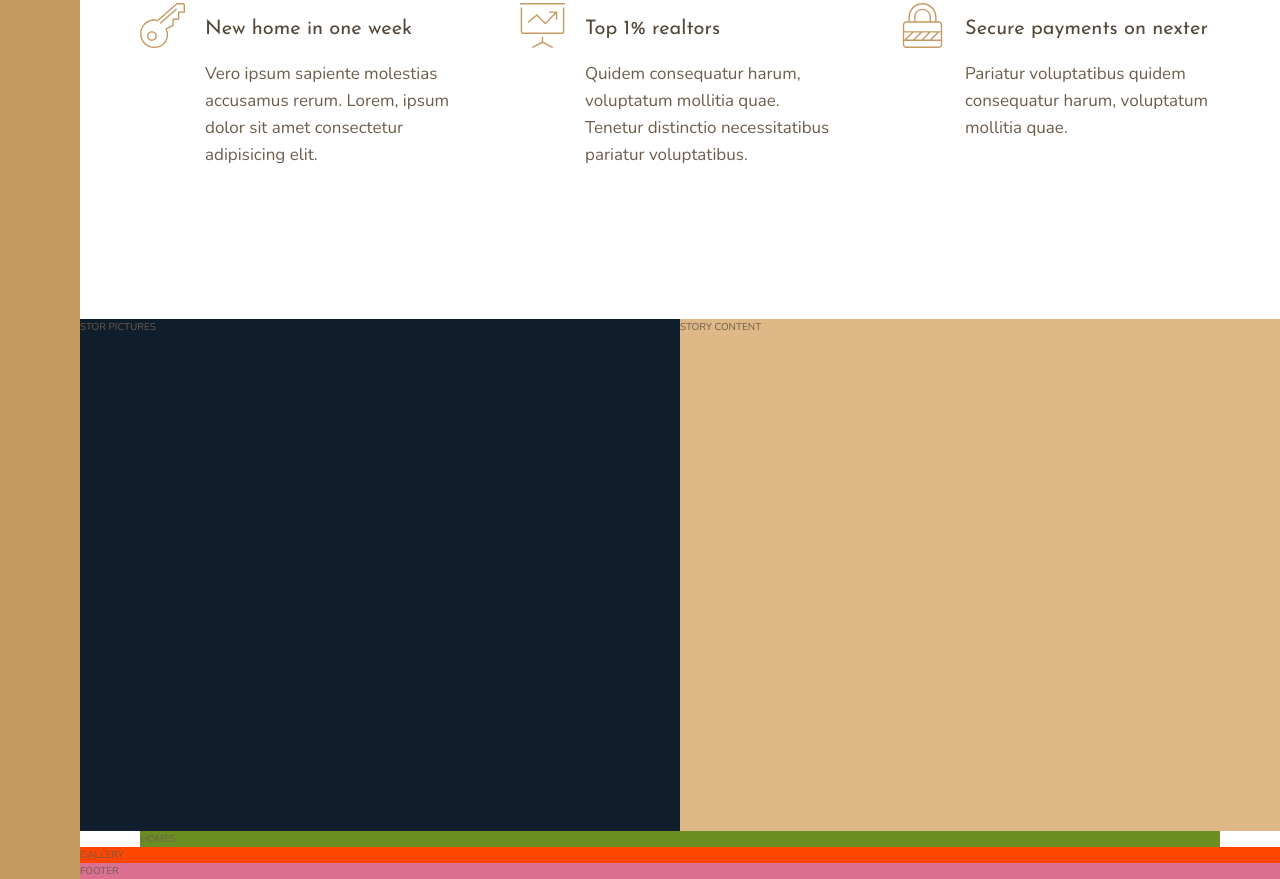
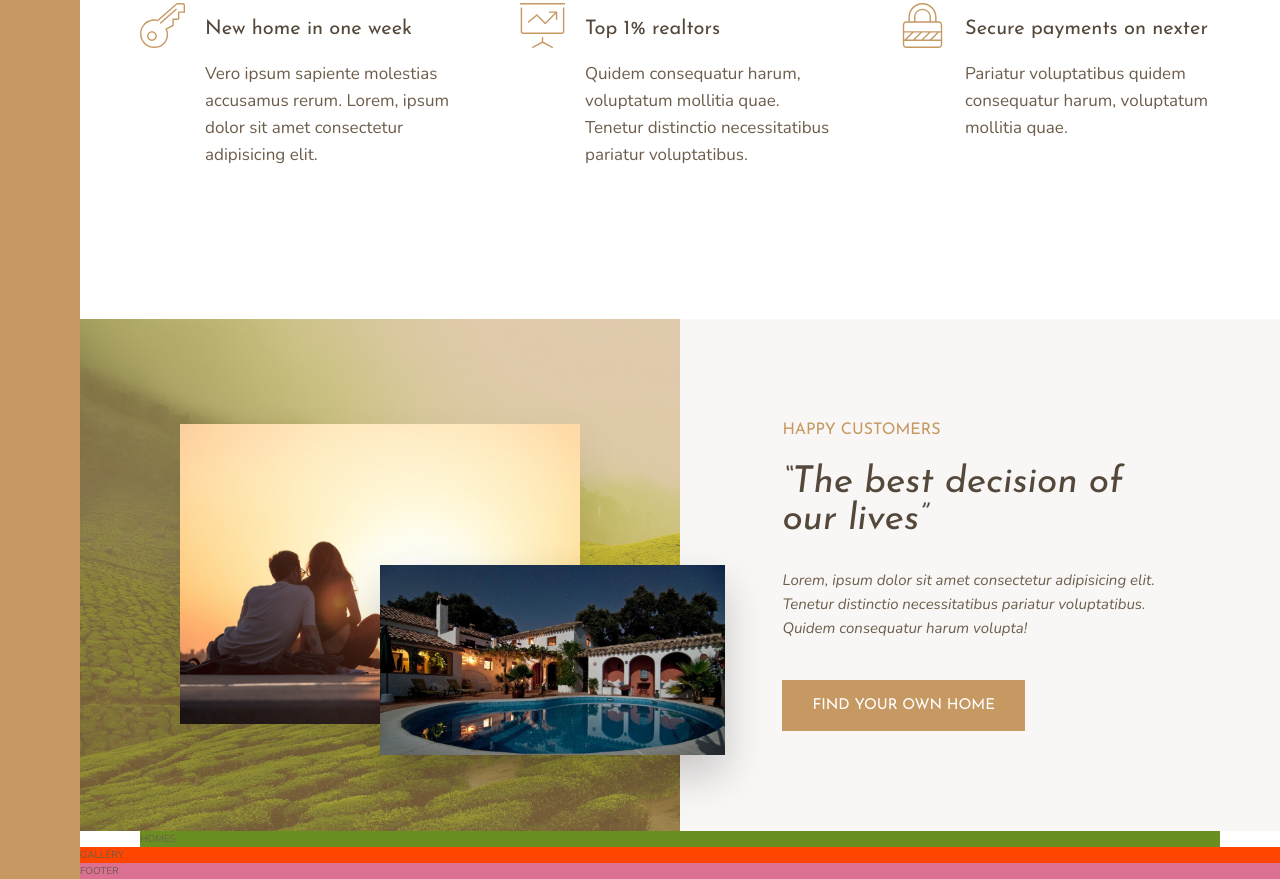
Before and after one commit to Ramy5/Nexter, a website: page index.html in a window 1280 px wide. Shown: the part 993-1872 px from the top of the page. Drawn offline with nearby package versions, Linux system fonts and the light colour scheme.

Commit message:
Create the story section

```diff
--- a/index.html
+++ b/index.html
@@ -77,8 +77,20 @@
       <p class="feature__text">Pariatur voluptatibus quidem consequatur harum, voluptatum mollitia quae.</p>
     </div>
   </section>
-  <section class="story__pictures">STOR PICTURES</section>
-  <section class="story__content">STORY CONTENT</section>
+
+  <!-- START STORY SECTION -->
+  <section class="story__pictures">
+    <img src="./img/story-1.jpeg" alt="Couples" class="story__img--1">
+    <img src="./img/story-2.jpeg" alt="House" class="story__img--2">
+  </section>
+  <section class="story__content">
+    <h3 class="heading-3 mb-sm">Happy customers</h3>
+    <h2 class="heading-2 mb-md heading-2--dark">&ldquo;The best decision of our lives&rdquo;</h2>
+    <p class="story__text">Lorem, ipsum dolor sit amet consectetur adipisicing elit. Tenetur distinctio necessitatibus
+      pariatur voluptatibus. Quidem consequatur harum volupta!</p>
+    <button class="main-btn">Find your own home</button>
+  </section>
+
   <section class="homes">HOMES</section>
   <section class="gallery">GALLERY</section>
   <footer class="footer">FOOTER</footer>
--- a/sass/base/_typography.scss
+++ b/sass/base/_typography.scss
@@ -9,10 +9,23 @@
 
 .heading-2 {
   @extend %heading;
+  font-size: 3.7rem;
+  font-style: italic;
+  line-height: 1;
+
+  &--light {
+    color: $color-grey-light-1;
+  }
+  &--dark {
+    color: $color-grey-dark-1;
+  }
 }
 
 .heading-3 {
   @extend %heading;
+  font-size: 1.6rem;
+  color: $color-primary;
+  text-transform: uppercase;
 }
 
 .heading-4 {
--- a/sass/base/_utilities.scss
+++ b/sass/base/_utilities.scss
@@ -0,0 +1,12 @@
+.mb-sm {
+  margin-bottom: 2rem;
+}
+.mb-md {
+  margin-bottom: 3rem;
+}
+.mb-lg {
+  margin-bottom: 4rem;
+}
+.mb-hg {
+  margin-bottom: 8rem;
+}
--- /dev/null
+++ b/sass/components/_button.scss
@@ -0,0 +1,16 @@
+.main-btn {
+  padding: 1.8rem 3rem;
+  background-color: $color-primary;
+  border-radius: 0;
+  border: none;
+  color: #fff;
+  text-transform: uppercase;
+  font-size: 1.5rem;
+  font-family: $font-display;
+  cursor: pointer;
+  transition: all 0.4s;
+
+  &:hover {
+    background-color: $color-primary-dark;
+  }
+}
--- a/sass/components/_story.scss
+++ b/sass/components/_story.scss
@@ -1,11 +1,47 @@
 .story {
   &__pictures {
-    background-color: $color-secondary;
+    background-image: linear-gradient(
+        rgba($color-primary, 0.5),
+        rgba($color-primary, 0.5)
+      ),
+      url("../img/back.jpg");
+    background-size: cover;
     grid-column: full-start / col-end 4;
+
+    display: grid;
+    grid-template-columns: repeat(6, 1fr);
+    grid-template-rows: repeat(6, 1fr);
+    align-items: center;
+  }
+
+  &__img--1 {
+    width: 100%;
+    grid-column: 2 / 6;
+    grid-row: 2 / 6;
+    box-shadow: 0 2rem 4rem rgba(#000, 0.1);
+  }
+
+  &__img--2 {
+    width: 115%;
+    grid-column: 4 / 7;
+    grid-row: 4 / 6;
+    z-index: 20;
+    box-shadow: 0 2rem 4rem rgba(#000, 0.2);
   }
 
   &__content {
-    background-color: burlywood;
+    background-color: $color-grey-light-1;
     grid-column: col-start 5 / full-end;
+    padding: 6rem 8vw;
+
+    display: grid;
+    align-content: center;
+    justify-items: start;
+  }
+
+  &__text {
+    font-size: 1.5rem;
+    margin-bottom: 4rem;
+    font-style: italic;
   }
 }
--- a/sass/main.scss
+++ b/sass/main.scss
@@ -9,6 +9,7 @@
 @import "./base/utilities";
 
 // COMPONENTS
+@import "./components/button";
 @import "./components/features";
 @import "./components/gallery";
 @import "./components/homes";
```
Also changed, not shown: css/style.css.
